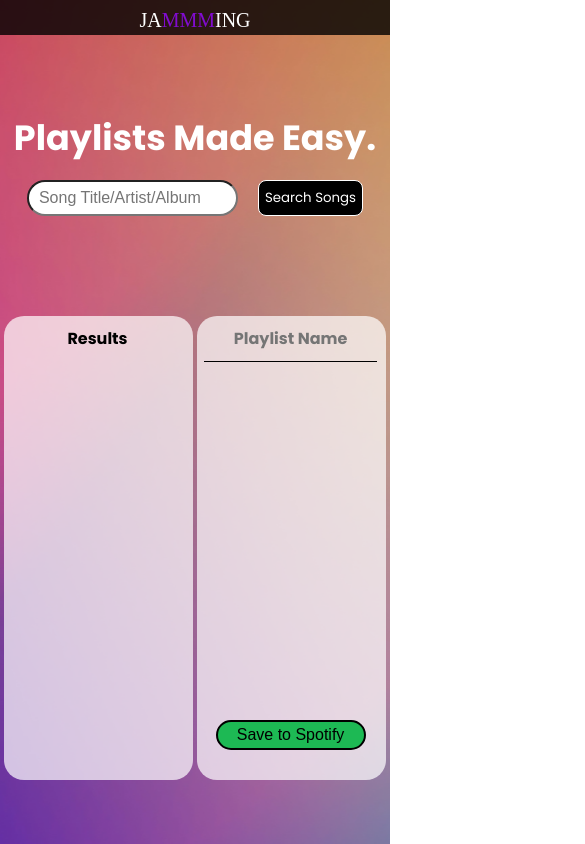
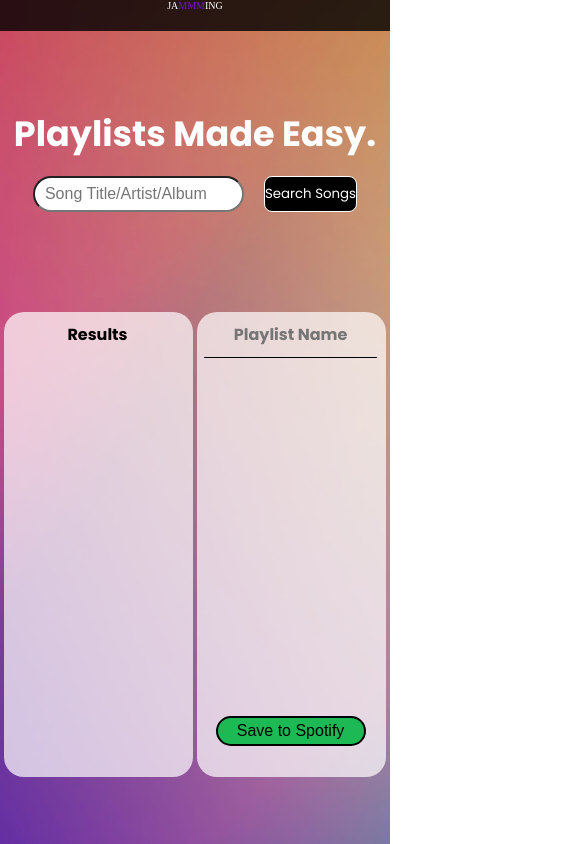
Before and after one commit to Calebhagood/SpotifyPlaylistApp, a React (Create React App) app: page / in a window 390 px wide. Shown: the top 844 px of the page, 585 px wide, since content can reach past the window. Built offline with nearby package versions, Linux system fonts and the light colour scheme; a web font is replaced by a local one.

Commit message:
Added more css for mobile phones

```diff
--- a/src/components/App/App.module.css
+++ b/src/components/App/App.module.css
@@ -6,6 +6,7 @@
   background-size: cover;
   height: 100vh;
   width: 100vw;
+  min-height: 100vh;
   min-width: 710px;
 }
 
@@ -51,4 +52,11 @@
   .resultsSection{
     min-width: 100vw;
   }
+
+  .header{
+    height: 3vh;
+    font-size: 10px;
+    padding-top: 1px;
+    margin-top: 0px;
+  }
 }
--- a/src/components/SearchBar/SearchBar.module.css
+++ b/src/components/SearchBar/SearchBar.module.css
@@ -47,5 +47,9 @@
         font-size: 16px;
     }
 
+    .searchButton{
+        padding: 0px;
+    }
+
 
 }
--- a/src/components/Track/Track.module.css
+++ b/src/components/Track/Track.module.css
@@ -75,6 +75,8 @@
     .button{
         height: 25px;
         width: 25px;
+        text-align: center;
+        padding: 0px;
     }
 
     .artist, .album{
--- a/src/index.css
+++ b/src/index.css
@@ -5,9 +5,14 @@ body {
     sans-serif;
   -webkit-font-smoothing: antialiased;
   -moz-osx-font-smoothing: grayscale;
+  overflow: hidden;
 }
 
 code {
   font-family: source-code-pro, Menlo, Monaco, Consolas, 'Courier New',
     monospace;
 }
+
+#root{
+  overflow: hidden;
+}
--- a/src/util/Spotify/Spotify.js
+++ b/src/util/Spotify/Spotify.js
@@ -1,6 +1,6 @@
 let accessToken = "";
 const clientID = "c032555bf9bd44b48770bd4427d3207f";
-//const redirectUrl = "http://localhost:3000";
+// const redirectUrl = "http://localhost:3000";
 const redirectUrl = "https://calebhagood.github.io/SpotifyPlaylistApp/"
 
 const Spotify = {
```
